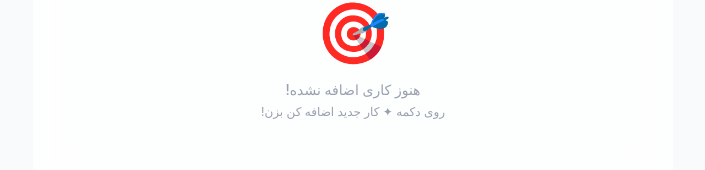
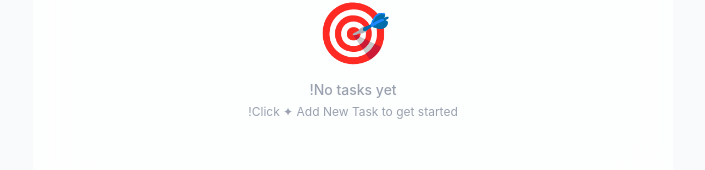
Before and after one commit to mohammad-2012/ReactTodo-React-TypeScript-Tailwind, a React (Vite) app: page / in a window 1280 px wide. Shown: the part 355-525 px from the top of the page, without its empty margins (287-992 px from the left). Built offline with nearby package versions, Linux system fonts and the light colour scheme; the HTML template or start-up script is replaced by a standard one.

Commit message:
Change TodoList  writing language to English

```diff
--- a/src/components/TodoItem.tsx
+++ b/src/components/TodoItem.tsx
@@ -1,4 +1,4 @@
-import type { Todo, Priority } from "../types/todo";
+import type { Todo } from "../types/todo";
 import { PRIORITY_CONFIG } from "../constants";
 
 interface TodoItemProps {
--- a/src/components/TodoList.tsx
+++ b/src/components/TodoList.tsx
@@ -1,4 +1,4 @@
-import { Todo, FilterType, Priority } from "../types/todo";
+import type { Todo, FilterType, Priority } from "../types/todo";
 import { TodoItem } from "./TodoItem";
 
 interface TodoListProps {
@@ -48,11 +48,11 @@ export function TodoList({
       >
         <div className="text-6xl mb-4 animate-bounce">🎯</div>
         <p className="text-gray-400 dark:text-gray-500 text-sm font-medium">
-          {todos.length === 0 ? "هنوز کاری اضافه نشده!" : "کاری پیدا نشد!"}
+          {todos.length === 0 ? "No tasks yet!" : "No tasks found!"}
         </p>
         {todos.length === 0 && (
           <p className="text-xs text-gray-400 dark:text-gray-500 mt-1">
-            روی دکمه ✦ کار جدید اضافه کن بزن!
+            Click ✦ Add New Task to get started!
           </p>
         )}
       </div>
```
